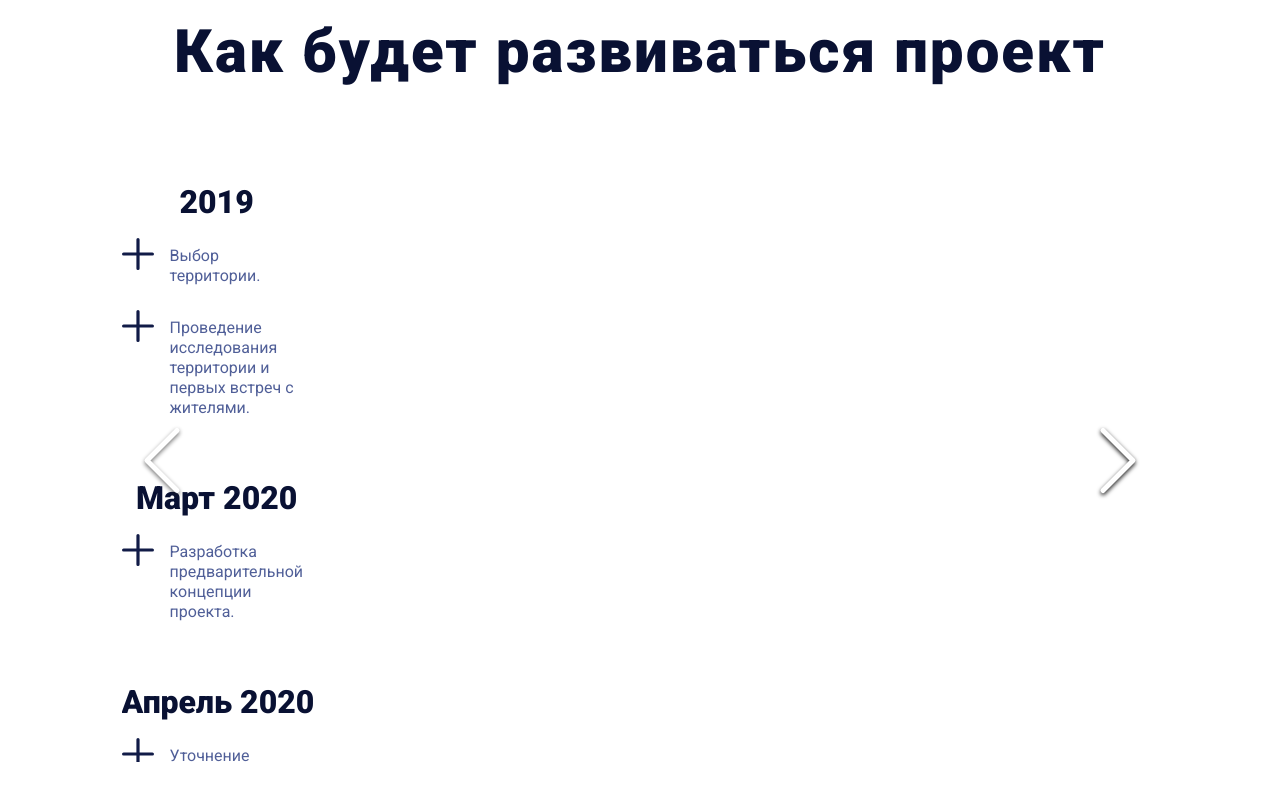
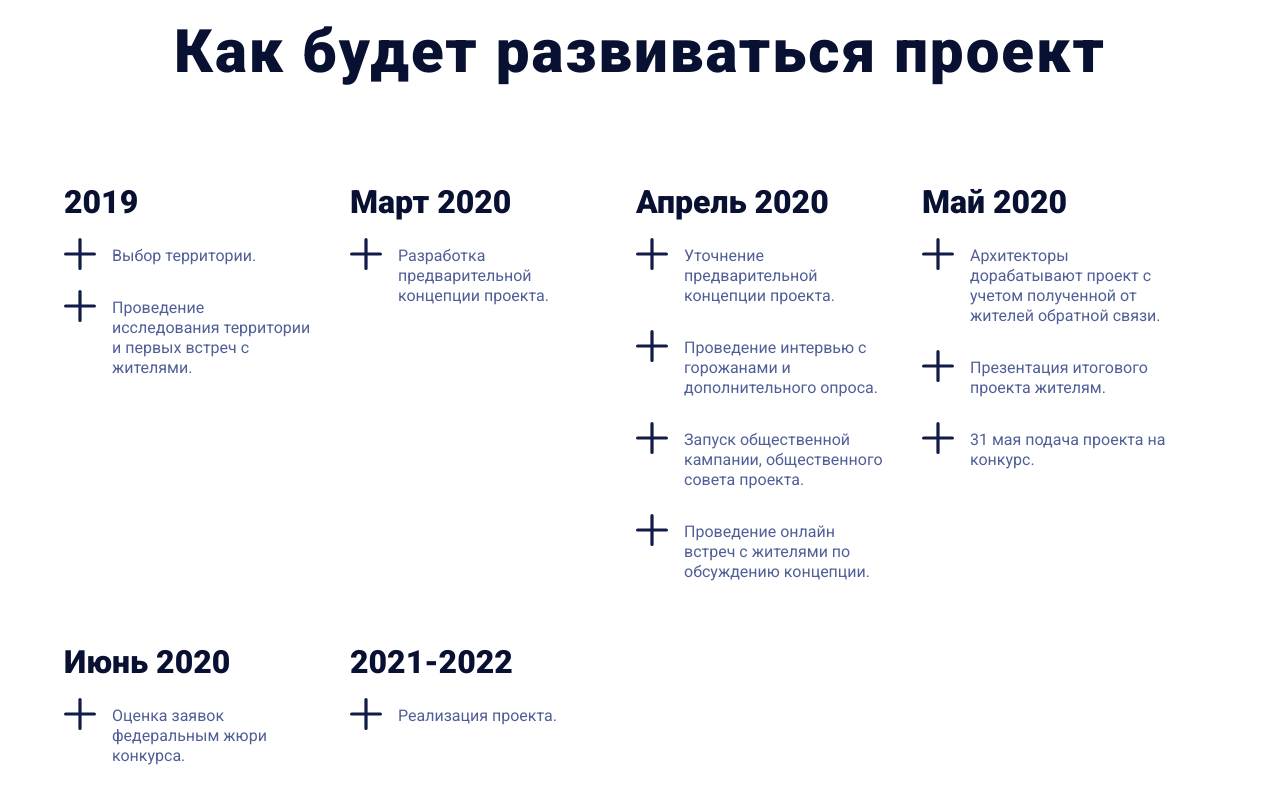
Before and after one commit to designunit/bereguray, a Next.js app: page / in a window 1280 px wide. Shown: the part 1680-2468 px from the top of the page. Built offline with nearby package versions, Linux system fonts and the light colour scheme.

Commit message:
wrap test

```diff
--- a/package.json
+++ b/package.json
@@ -21,7 +21,6 @@
         "react-burger-menu": "^2.6.13",
         "react-dom": "16.13.1",
         "react-hook-form": "^5.6.0",
-        "react-image-gallery": "^1.0.7",
         "react-modal": "^3.11.2",
         "react-scroll-parallax": "^2.3.2",
         "react-use": "^14.1.1"
@@ -30,7 +29,6 @@
         "@types/classnames": "^2.2.10",
         "@types/node": "^13.11.0",
         "@types/react": "^16.9.32",
-        "@types/react-image-gallery": "^0.9.3",
         "@types/react-modal": "^3.10.5",
         "typescript": "^3.8.3"
     }
--- a/src/components/Step/styles.module.css
+++ b/src/components/Step/styles.module.css
@@ -2,10 +2,9 @@
     display: flex;
     flex-direction: column;
     justify-content: flex-start;
-    /* align-items: center; */
 
-    width: 190px;
-    margin-right: 48px;
+    width: 250px;
+    margin-right: 36px;
 }
 
 .step ul {
@@ -50,3 +49,11 @@
 
     white-space: nowrap;
 }
+
+
+@media screen and (max-width : 480px) {
+    .step {
+        width: 100%;
+        margin-right: 0;
+    }
+}
--- a/src/components/Steps/index.tsx
+++ b/src/components/Steps/index.tsx
@@ -1,29 +1,7 @@
 import s from './styles.module.css'
-import ImageGallery from 'react-image-gallery'
-import { ReactNode } from 'react'
 
 export const Steps: React.SFC = props => (
     <div className={s.container}>
-        <ImageGallery
-            additionalClass={s.galleryContainer}
-            items={[
-                {
-                    renderItem: item => (props.children as ReactNode[]).filter((x,i) => i < 3),
-                    originalClass: s.test,
-                },
-                {
-                    renderItem: item => (props.children as ReactNode[]).filter((x,i) => i >= 3),
-                    originalClass: s.test,
-                },
-            ]}
-
-            showFullscreenButton={false}
-            showPlayButton={false}
-            showThumbnails={false}
-            infinite={false}
-        />
-        <span className={s.noGallery}>
-            {props.children}
-        </span>
+        {props.children}
     </div>
 )
--- a/src/components/Steps/styles.module.css
+++ b/src/components/Steps/styles.module.css
@@ -1,44 +1,25 @@
 .container {
     width: 100%;
-    padding: 0 5%;
     padding-top: 32px;
-}
 
-.galleryContainer {
-    width: 100%;
-    display: none;
-}
-
-.test {
-    width: 100%;
-    display: flex;
-    justify-content: center;
-
-    height: 600px;
-}
-
-.noGallery {
     display: flex;
     justify-content: flex-start;
 }
 
+.container :last-child {
+    margin-right: 0;
+}
+
 @media screen and (max-width : 1280px) {
-    .noGallery {
-        display: none;
-    }
-    .galleryContainer {
-        display: block;
+    .container {
+        justify-content: flex-start;
+        flex-wrap: wrap;
     }
 }
 
 @media screen and (max-width : 480px) {
-    .noGallery {
-        display: flex;
-    }
-    .galleryContainer {
-        display: none;
-    }
-    .container, .noGallery {
-        overflow-x: scroll;
+    .container {
+        padding: 0 5%;
+        justify-content: center;
     }
 }
--- a/src/pages/_app.tsx
+++ b/src/pages/_app.tsx
@@ -1,6 +1,5 @@
 import 'src/style.css'
 import 'src/style/react-modal.css'
-import "react-image-gallery/styles/css/image-gallery.css"
 
 import Head from 'next/head'
 import { AppType } from 'next/dist/next-server/lib/utils'
```
Also changed, not shown: src/components/Stories/styles.module.css (+0 -3 lines), 1 other file (tests, documents, lock files or other folders).
